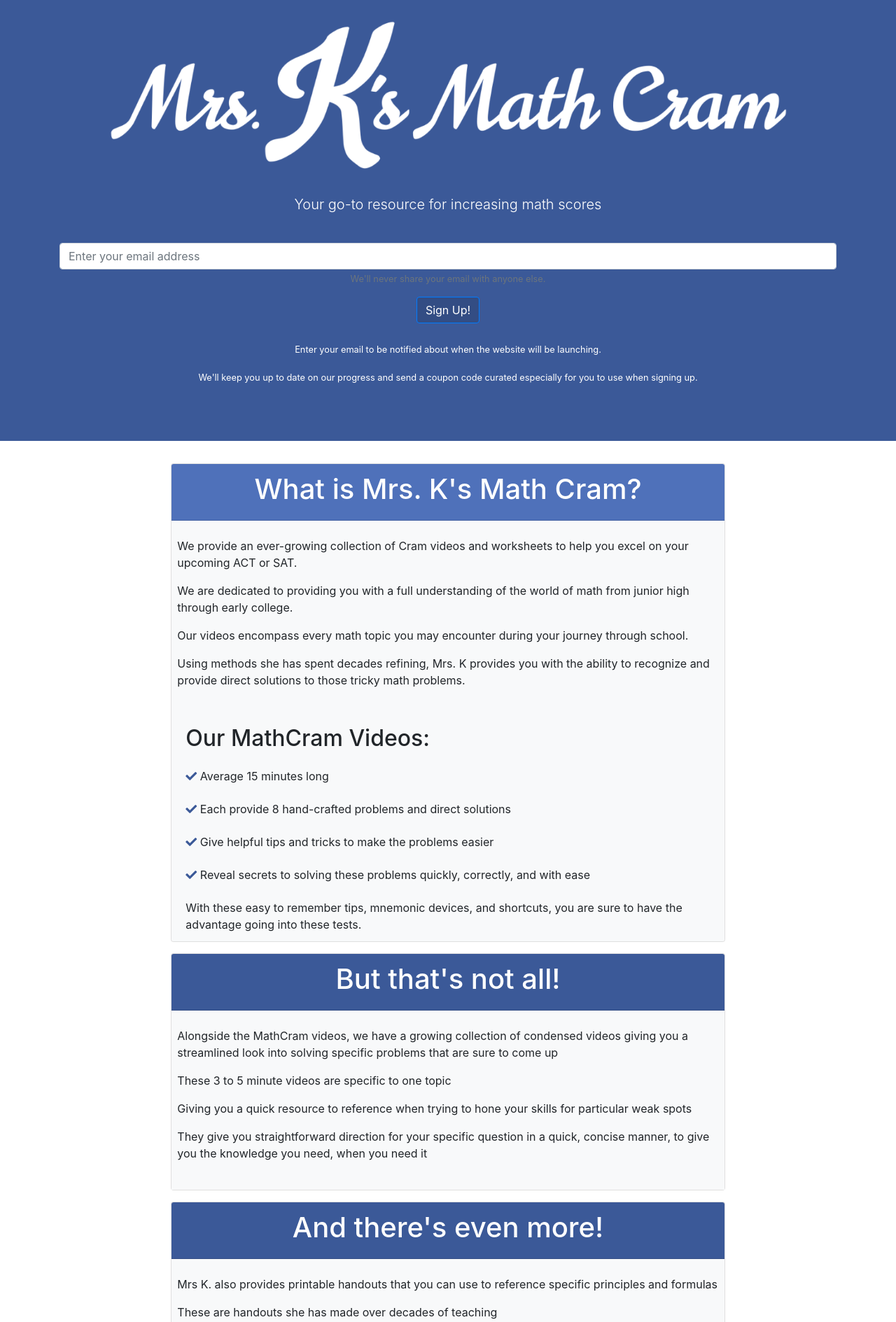
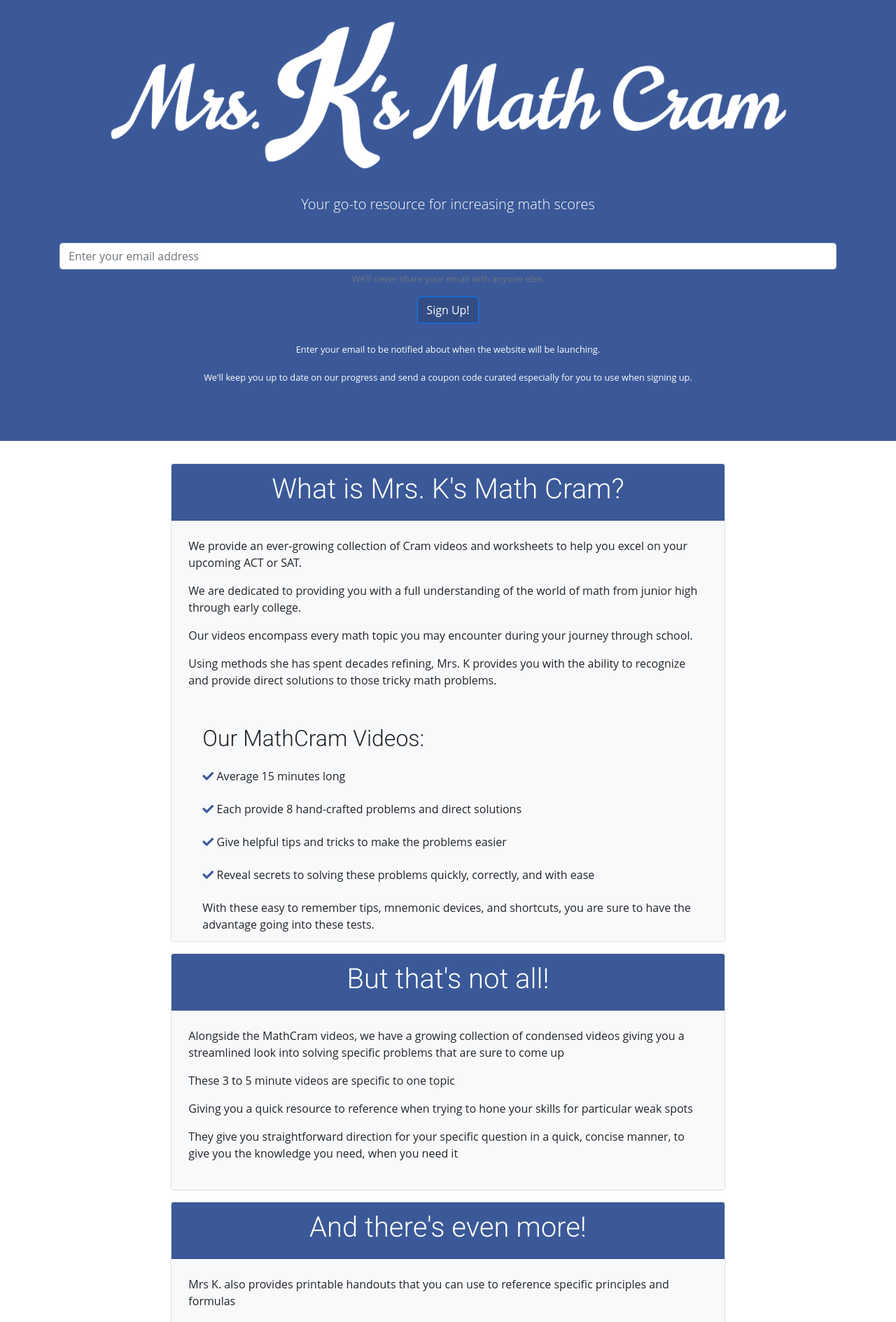
Before and after one commit to jasonah/MrsKsMathCram, a Django app: page / in a window 1280 px wide. Shown: the part 65-1954 px from the top of the page at 70% size. Run offline with Django 3.2, Linux system fonts and the light colour scheme; some libraries are stand-ins or nearby versions.

Commit message:
Padding and fonts

```diff
--- a/LandingPage/LandingPage/config/settings.py
+++ b/LandingPage/LandingPage/config/settings.py
@@ -122,7 +122,7 @@ USE_TZ = True
 STATIC_URL = '/sendemail/static/'
 
 STATICFILES_DIRS = [
-    os.path.join(BASE_DIR, "static"),
+    os.path.join(BASE_DIR, STATIC_URL),
 ]
 
 
--- a/LandingPage/LandingPage/sendemail/templates/sendemail/index.html
+++ b/LandingPage/LandingPage/sendemail/templates/sendemail/index.html
@@ -9,20 +9,20 @@
     <link rel="stylesheet" href="https://stackpath.bootstrapcdn.com/bootstrap/4.1.0/css/bootstrap.min.css" integrity="sha384-9gVQ4dYFwwWSjIDZnLEWnxCjeSWFphJiwGPXr1jddIhOegiu1FwO5qRGvFXOdJZ4" crossorigin="anonymous">
     <!-- <link rel="stylesheet" type="text/css" href="stylesheet.css"> -->
     <link rel="stylesheet" href="https://use.fontawesome.com/releases/v5.14.0/css/all.css" integrity="sha384-HzLeBuhoNPvSl5KYnjx0BT+WB0QEEqLprO+NBkkk5gbc67FTaL7XIGa2w1L0Xbgc" crossorigin="anonymous">
+    <link href="https://fonts.googleapis.com/css2?family=Roboto:wght@300&display=swap" rel="stylesheet">
 
     {% load static %}
-    <link rel="stylesheet" href="{% static 'sendemail/style/stylesheet.css' %}">
+    <link rel="stylesheet" href="{% static 'sendemail/style/stylesheet.css' %}" type="text/css">
 
     <title>Mrs K's Math Cram</title>
 
-</head>
-<body>
+</head >
+<body style="font-family: 'Open Sans', sans-serif;">
     <div class="jumbotron jumbotron-fluid "  style="background-color: #3B5998;">
         <div class="container">
         <div class="text-center">
              <style>img {filter: invert(100%);}</style>
             <img src="{% static 'sendemail/images/mathcramtitletransparent.png' %}" class="img-fluid" alt="mrsksmathcram">
-          <!-- <h1 class="display-4">Mrs K's Math Cram</h1> -->
           <p class="lead" style="color: #ffffff">Your go-to resource for increasing math scores</p>
           <br>
         {% if messages %}
@@ -51,10 +51,10 @@
 
     <div class="col-xl-8 mx-auto">
       <div class="m-3 card">
-        <div class="card-header text-center" style="background-color: #4f71ba;">
-          <h1 style="color: #ffffff;">What is Mrs. K's Math Cram?</h1>
+        <div class="card-header text-center" style="background-color: #3B5998;">
+          <h1 style="color: #ffffff;font-family: 'Roboto', sans-serif;">What is Mrs. K's Math Cram?</h1>
         </div>
-        <div class="pl-2 bg-light card-block">
+        <div class="px-4 bg-light card-block">
           <br>
           <p class="card-text">We provide an ever-growing collection of Cram videos and worksheets to help you excel on your upcoming ACT or SAT.</p>
           <p class="card-text">We are dedicated to providing you with a full understanding of the world of math from junior high through early college.</p>
@@ -62,8 +62,8 @@
           <p class="card-text">Using methods she has spent decades refining, Mrs. K provides you with the ability to recognize and provide direct solutions to those tricky math problems.</p>
           <br>
         </div>
-        <ul class="list-group list-group-flush">
-          <h2 class="list-group-item border-0 bg-light">Our MathCram Videos:</h2>
+        <ul class="px-4 list-group list-group-flush border-0 bg-light">
+          <h2 class="list-group-item border-0 bg-light" style="font-family: 'Roboto', sans-serif;">Our MathCram Videos:</h2>
           <li class="list-group-item border-0 bg-light"><i class="fas fa-check" style="color: #3B5998;"></i> Average 15 minutes long</li>
           <li class="list-group-item border-0 bg-light"><i class="fas fa-check" style="color: #3B5998;"></i> Each provide 8 hand-crafted problems and direct solutions</li>
           <li class="list-group-item border-0 bg-light"><i class="fas fa-check" style="color: #3B5998;"></i> Give helpful tips and tricks to make the problems easier</li>
@@ -76,9 +76,9 @@
     <div class="col-xl-8 mx-auto">
       <div class="m-3 card">
         <div class="card-header text-center" style="background-color: #3B5998;">
-          <h1 style="color: #ffffff;">But that's not all!</h1>
+          <h1 style="color: #ffffff;font-family: 'Roboto', sans-serif;">But that's not all!</h1>
         </div>
-        <div class="pl-2 bg-light card-block">
+        <div class="px-4 bg-light card-block">
           <br>
           <p class="card-text">Alongside the MathCram videos, we have a growing collection of condensed videos giving you a streamlined look into solving specific problems that are sure to come up</p>
           <p class="card-text">These 3 to 5 minute videos are specific to one topic</p>
@@ -92,9 +92,9 @@
     <div class="col-xl-8 mx-auto">
       <div class="m-3 card">
         <div class="card-header text-center" style="background-color: #3B5998;">
-          <h1 style="color: #ffffff;">And there's even more!</h1>
+          <h1 style="color: #ffffff;font-family: 'Roboto', sans-serif;">And there's even more!</h1>
         </div>
-        <div class="pl-2 bg-light card-block">
+        <div class="px-4 bg-light card-block">
           <br>
           <p class="card-text">Mrs K. also provides printable handouts that you can use to reference specific principles and formulas</p>
           <p class="card-text">These are handouts she has made over decades of teaching </p>
@@ -108,9 +108,9 @@
     <div class="col-xl-8 mx-auto">
       <div class="m-3 card">
         <div class="card-header text-center" style="background-color: #3B5998;">
-          <h1 style="color: #ffffff;">Who is this website for?</h1>
+          <h1 style="color: #ffffff;font-family: 'Roboto', sans-serif;">Who is this website for?</h1>
         </div>
-        <div class="pl-2 bg-light card-block">
+        <div class="px-4 bg-light card-block">
           <br>
           <p class="card-text">Everyone!</p>
           <p class="card-text">This site is designed to give you the upper hand when it comes to math, from just entering highschool, to going off to college</p>
@@ -128,9 +128,9 @@
     <div class="col-xl-8 mx-auto">
       <div class="m-3 card">
         <div class="card-header text-center" style="background-color: #3B5998;">
-          <h1 style="color: #ffffff;">Tutors can cost upwards of a hundred dollars per hour, how much will this be?</h1>
+          <h1 style="color: #ffffff;font-family: 'Roboto', sans-serif;">Tutors can cost upwards of a hundred dollars per hour, how much will this be?</h1>
         </div>
-        <div class="pl-2 bg-light card-block">
+        <div class="px-4 bg-light card-block">
           <br>
           <p class="card-text">Mrs K's Math Cram will be about the same price of your favorite streaming service, $12.99 / month</p>
           <p class="card-text">But, just by entering your email, you will recieve a coupon when we go to launch this site</p>
@@ -143,14 +143,14 @@
     <div class="col-xl-8 mx-auto">
       <div class="m-3 card">
         <div class="card-header text-center" style="background-color: #3B5998;">
-          <h1 style="color: #ffffff;">Meet Mrs. K</h1>
+          <h1 style="color: #ffffff;font-family: 'Roboto', sans-serif;">Meet Mrs. K</h1>
         </div>
         <div class="card-block bg-light">
           <div class="row">
             <div class="col-md-5 text-center align-self-center">
               <i class="fas fa-chalkboard-teacher fa-10x" style="font-size:350px"></i>
             </div>
-            <div class="pl-4 pr-4 col-md-7">
+            <div class="px-4 pr-4 col-md-7">
               <br>
               <p>My name is Suzy Kruckenberg, commonly known as Mrs. K.  This year marks my 32nd year as a high school math teacher.  During my career, I have taught 7th-grade math through pre-calculus. In addition to teaching high school, I also have ten years’ experience as an instructor of the 00 level and 0 level college math classes, as well as college algebra.  I was fortunate to be a part of a team that led professional development math workshops for middle school math teachers across the state.  Our focus was to prepare these teachers to take the Middle School Math certification test.  I have been a member of several State Department of Education committees where we determined the four levels of achievement for the state assessments and also reviewed the questions for the geometry and algebra state assessments.</p>
               <p>Working as a personal tutor has been one of my most rewarding experiences. Conversing one on one with a student has helped me understand how teenagers think about problems.  Because of these conversations, I have learned how to explain math at their level. Many times, I can predict an error a student might make before they get very far in a problem.  My lessons incorporate this knowledge, warning students of possible mistakes before they even have a chance to make them.</p>
@@ -177,14 +177,14 @@
 
     <div class="m-3 card">
       <div class="card-header" style="background-color: #3B5998;">
-        <h1 style="color: #ffffff;">Meet Mrs. K</h1>
+        <h1 style="color: #ffffff;font-family: 'Roboto', sans-serif;">Meet Mrs. K</h1>
       </div>
       <div class="card-block">
         <div class="row">
           <div class="col-md-5 text-center align-self-center">
             <i class="fas fa-chalkboard-teacher fa-10x"></i>
           </div>
-          <div class="pl-4 pr-4 col-md-7">
+          <div class="px-4 pr-4 col-md-7">
             <br>
             <p>My name is Suzy Kruckenberg, commonly known as Mrs. K.  This year marks my 32nd year as a high school math teacher.  During my career, I have taught 7th-grade math through pre-calculus. In addition to teaching high school, I also have ten years’ experience as an instructor of the 00 level and 0 level college math classes, as well as college algebra.  I was fortunate to be a part of a team that led professional development math workshops for middle school math teachers across the state.  Our focus was to prepare these teachers to take the Middle School Math certification test.  I have been a member of several State Department of Education committees where we determined the four levels of achievement for the state assessments and also reviewed the questions for the geometry and algebra state assessments.</p>
             <p>Working as a personal tutor has been one of my most rewarding experiences. Conversing one on one with a student has helped me understand how teenagers think about problems.  Because of these conversations, I have learned how to explain math at their level. Many times, I can predict an error a student might make before they get very far in a problem.  My lessons incorporate this knowledge, warning students of possible mistakes before they even have a chance to make them.</p>
@@ -198,7 +198,7 @@
     <div class="row text-center padding">
         <div class="col-xs-12 col-sm-6">
             <i class="fas fa-video fa-3x"></i>
-            <h3>Educational Videos</h3>
+            <h3 style="font-family: 'Roboto', sans-serif;">Educational Videos</h3>
             <ul class="fa-ul">
               <li><i class="fas fa-check"></i>Algebra</li>
               <li><i class="fas fa-check"></i>Geometry</li>
@@ -208,7 +208,7 @@
         </div>
         <div class="col-xs-12 col-sm-6">
             <i class="fas fa-copy fa-3x"></i>
-            <h3>Printable Worksheets</h3>
+            <h3 style="font-family: 'Roboto', sans-serif;">Printable Worksheets</h3>
             <ul class="fa-ul">
               <li><i class="fas fa-check-circle"></i>Fraction rules</li>
               <li><i class="fas fa-check-circle"></i>Systems of equations</li>
@@ -227,7 +227,7 @@
             <i class="fas fa-play fa-5x" style="color: #3B5998;"></i>
           </td>
           <td>
-            <h3>New Videos Every Week</h3>
+            <h3 style="font-family: 'Roboto', sans-serif;">New Videos Every Week</h3>
             <p>Hours of educational content with more uploaded every week</p>
             <p>Covering every area of math you need to know for the ACT / SAT</p>
             <p>Tried and true methods with decades of refining to help you score the best that you can</p>
@@ -240,7 +240,7 @@
             <i class="fas fa-book fa-5x" style="color: #3B5998;"></i>
           </td>
           <td>
-            <h3>Downloadable worksheets</h3>
+            <h3 style="font-family: 'Roboto', sans-serif;">Downloadable worksheets</h3>
               <p>Supplemental worksheets to help exactly with an area of weakness</p>
               <p>Formula sheets for quick reminders and cram sessions</p>
               <p>Memorization techniques for formulas and how to apply them</p>
@@ -252,7 +252,7 @@
             <i class="fas fa-brain fa-5x" style="color: #3B5998;"></i>
           </td>
           <td>
-            <h3>Whether cramming for the ACT or needing supplemental help we've got you covered</h3>
+            <h3 style="font-family: 'Roboto', sans-serif;">Whether cramming for the ACT or needing supplemental help we've got you covered</h3>
               <p>Tips and tricks for every level of highschool math</p>
               <p>New ways to memorize formulas and how to apply them</p>
               <p>Increasing your longterm understanding of math as well as getting you caught up to speed quickly</p>
```
